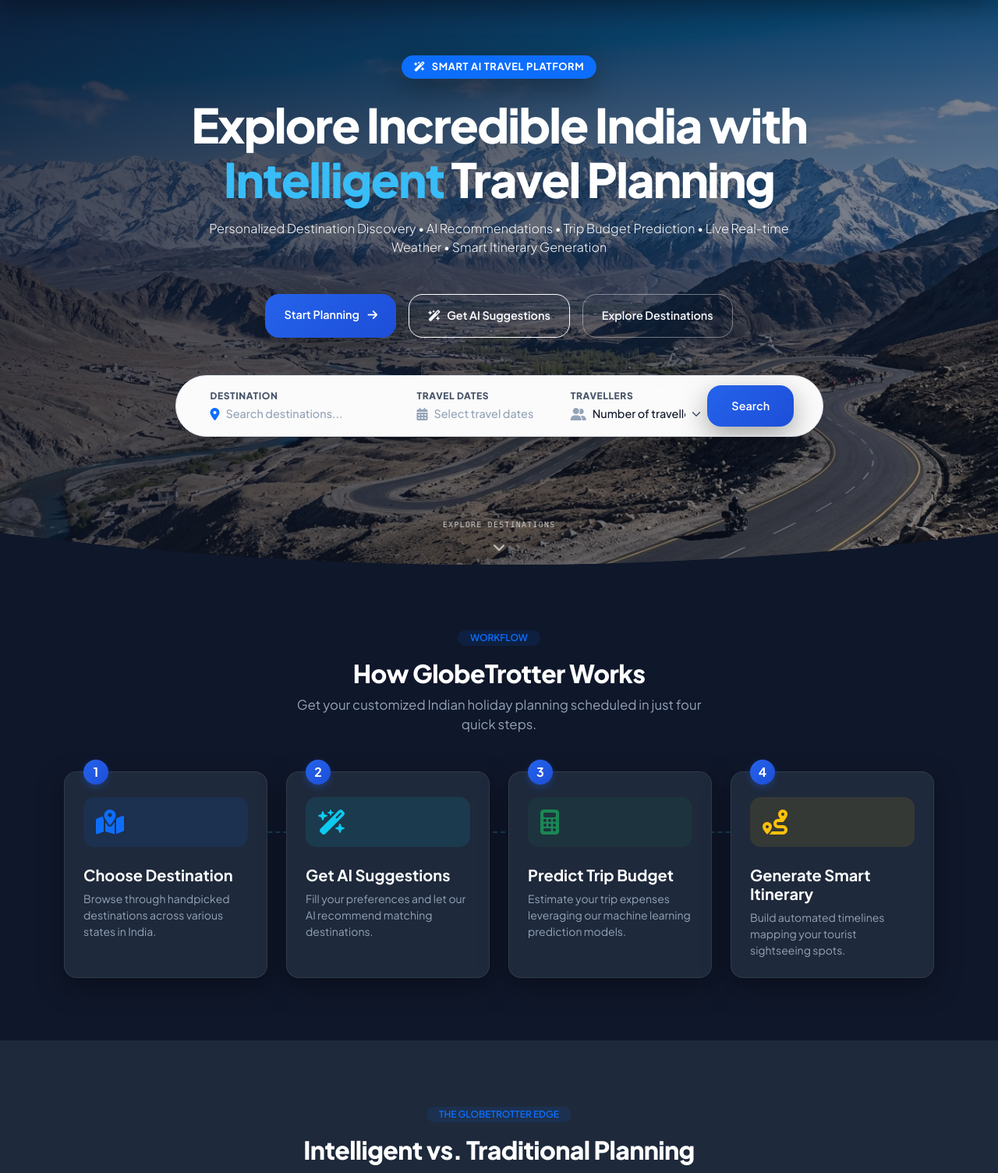
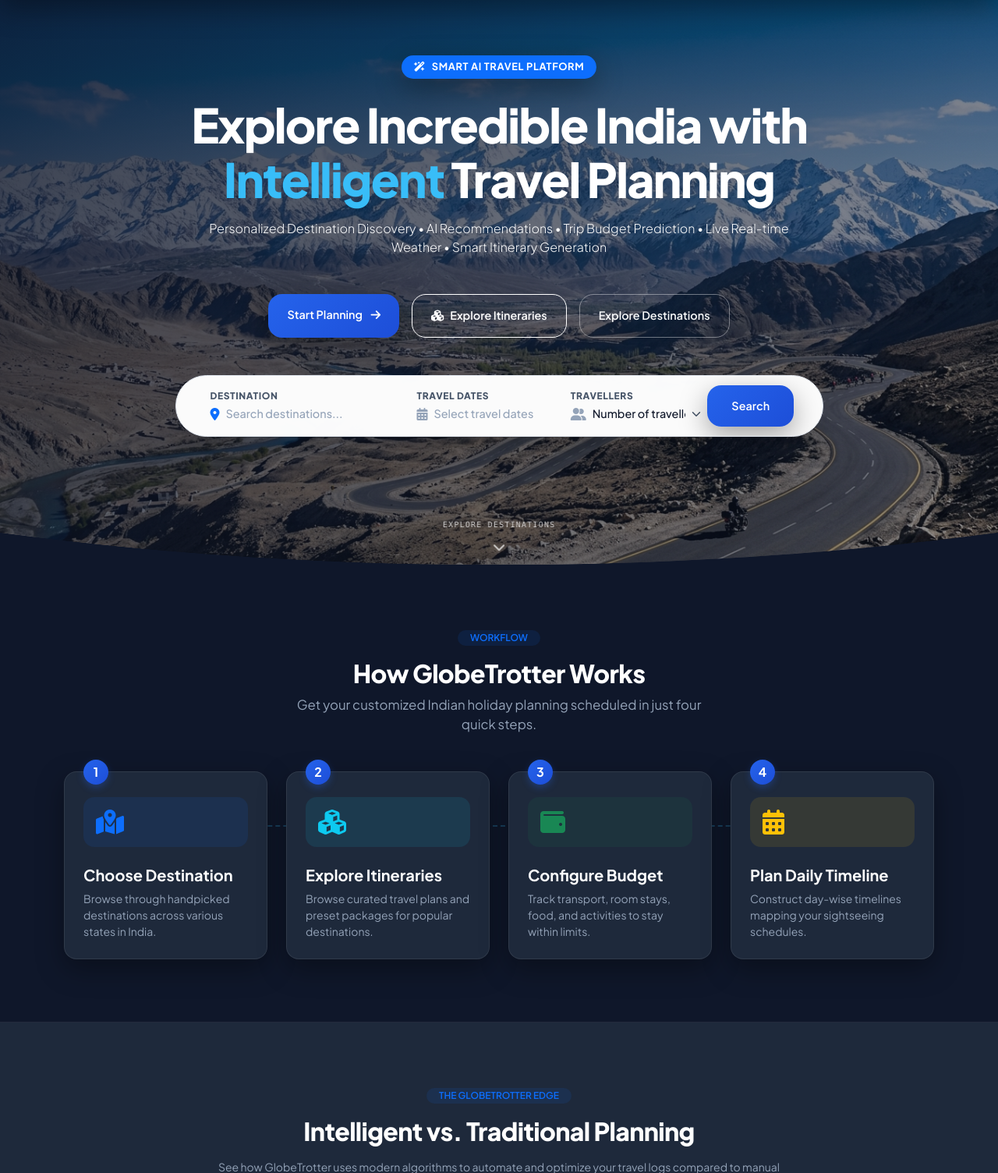
Before and after one commit to dharmik7080/TravelWise, a Django app: page / in a window 1280 px wide. Shown: the part 69-1573 px from the top of the page at 78% size. Run offline with Django 5.2, Linux system fonts and the light colour scheme; data that the repository does not hold is empty; some libraries are stand-ins or nearby versions.

Commit message:
refactor: replace AI suggestions references with Explore Itineraries on the home page

```diff
--- a/TravelPlanner/templates/home.html
+++ b/TravelPlanner/templates/home.html
@@ -291,7 +291,7 @@
 
                 <div class="d-flex flex-wrap gap-3 justify-content-center">
                     <a href="{% url 'trips:plan' %}" class="btn btn-primary btn-lg px-4 py-3 shadow rounded-pill">Start Planning <i class="fa-solid fa-arrow-right ms-2"></i></a>
-                    <a href="{% url 'destinations:recommendations' %}" class="btn btn-info text-dark btn-lg px-4 py-3 rounded-pill" style="background-color: var(--cyan) !important; border-color: var(--cyan) !important;"><i class="fa-solid fa-wand-magic-sparkles me-2"></i>Get AI Suggestions</a>
+                    <a href="{% url 'packages:list' %}" class="btn btn-info text-dark btn-lg px-4 py-3 rounded-pill" style="background-color: var(--cyan) !important; border-color: var(--cyan) !important;"><i class="fa-solid fa-cubes me-2"></i>Explore Itineraries</a>
                     <a href="{% url 'destinations:list' %}" class="btn btn-outline-light btn-lg px-4 py-3 rounded-pill" style="border-color: rgba(255, 255, 255, 0.4) !important;">Explore Destinations</a>
                 </div>
             </div>
@@ -381,10 +381,10 @@
                     <div class="card p-4 rounded-4 h-100 step-card text-start">
                         <div class="step-number">2</div>
                         <div class="mb-4 text-info bg-info bg-opacity-10 d-inline-flex p-3 rounded-3 mt-2">
-                            <i class="fa-solid fa-wand-magic-sparkles fa-2x"></i>
+                            <i class="fa-solid fa-cubes fa-2x"></i>
                         </div>
-                        <h5 class="fw-bold text-white mb-2">Get AI Suggestions</h5>
-                        <p class="text-secondary small mb-0">Fill your preferences and let our AI recommend matching destinations.</p>
+                        <h5 class="fw-bold text-white mb-2">Explore Itineraries</h5>
+                        <p class="text-secondary small mb-0">Browse curated travel plans and preset packages for popular destinations.</p>
                     </div>
                 </div>
                 <!-- Step 3 -->
@@ -392,10 +392,10 @@
                     <div class="card p-4 rounded-4 h-100 step-card text-start">
                         <div class="step-number">3</div>
                         <div class="mb-4 text-success bg-success bg-opacity-10 d-inline-flex p-3 rounded-3 mt-2">
-                            <i class="fa-solid fa-calculator fa-2x"></i>
+                            <i class="fa-solid fa-wallet fa-2x"></i>
                         </div>
-                        <h5 class="fw-bold text-white mb-2">Predict Trip Budget</h5>
-                        <p class="text-secondary small mb-0">Estimate your trip expenses leveraging our machine learning prediction models.</p>
+                        <h5 class="fw-bold text-white mb-2">Configure Budget</h5>
+                        <p class="text-secondary small mb-0">Track transport, room stays, food, and activities to stay within limits.</p>
                     </div>
                 </div>
                 <!-- Step 4 -->
@@ -403,10 +403,10 @@
                     <div class="card p-4 rounded-4 h-100 step-card text-start">
                         <div class="step-number">4</div>
                         <div class="mb-4 text-warning bg-warning bg-opacity-10 d-inline-flex p-3 rounded-3 mt-2">
-                            <i class="fa-solid fa-route fa-2x"></i>
+                            <i class="fa-solid fa-calendar-days fa-2x"></i>
                         </div>
-                        <h5 class="fw-bold text-white mb-2">Generate Smart Itinerary</h5>
-                        <p class="text-secondary small mb-0">Build automated timelines mapping your tourist sightseeing spots.</p>
+                        <h5 class="fw-bold text-white mb-2">Plan Daily Timeline</h5>
+                        <p class="text-secondary small mb-0">Construct day-wise timelines mapping your sightseeing schedules.</p>
                     </div>
                 </div>
             </div>
```
